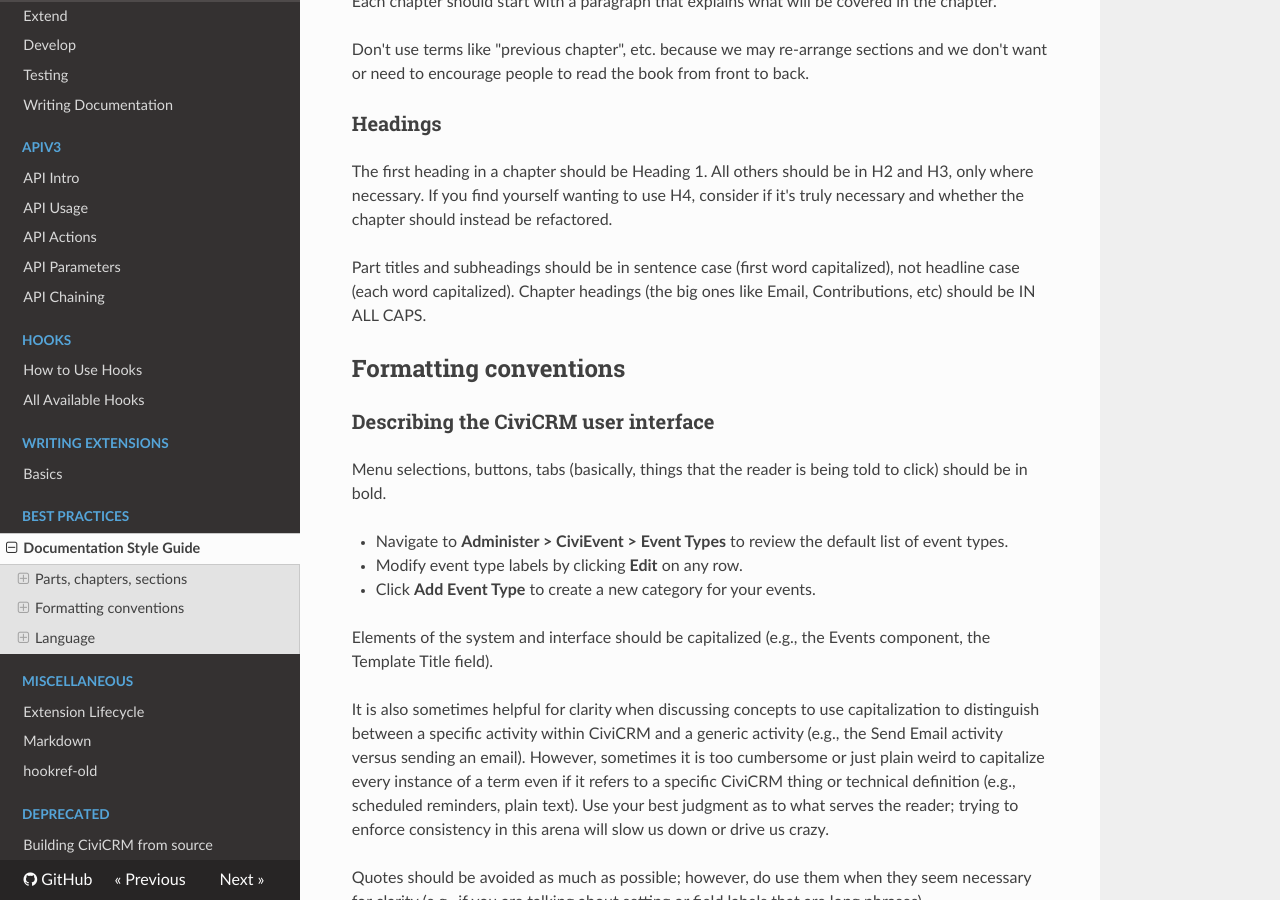
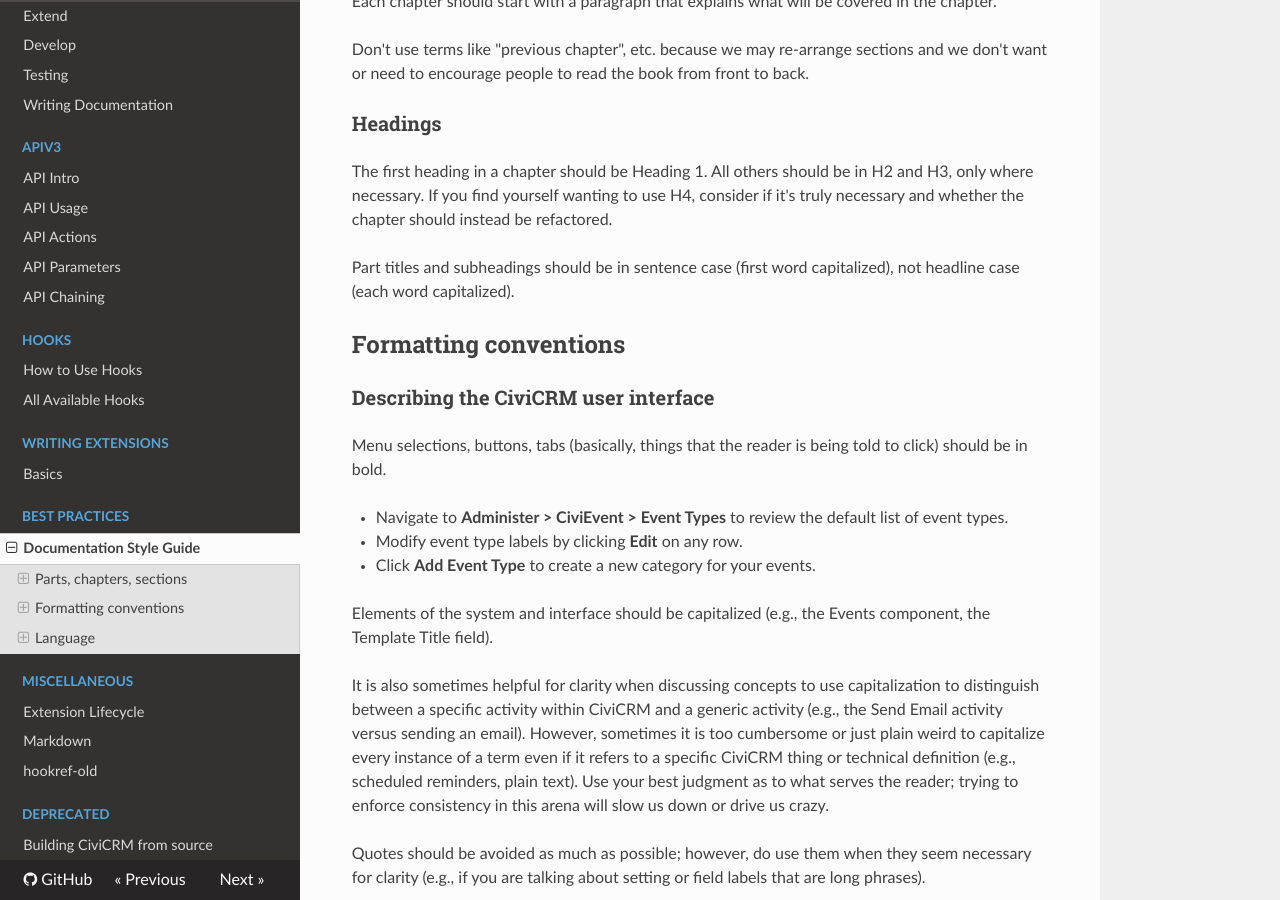
Before and after one commit to civicrm/civicrm-dev-docs, an MkDocs documentation site: the page built from docs/best-practices/documentation-style-guide.md, in a window 1280 px wide and 900 px high, scrolled down 538 px. Built offline with MkDocs 1.6.1, drawn with Linux system fonts in a browser that asks for light colours; nearby versions of some CDN libraries; old or Windows-style settings are respelled for this version of MkDocs.

Commit message:
Style guide: removing bit about all caps -- couldn't find an example of that in practice in the User Guide

```diff
--- a/docs/best-practices/documentation-style-guide.md
+++ b/docs/best-practices/documentation-style-guide.md
@@ -32,9 +32,7 @@
 instead be refactored.
 
 Part titles and subheadings should be in sentence case (first word
-capitalized), not headline case (each word capitalized). Chapter
-headings (the big ones like Email, Contributions, etc) should be IN ALL
-CAPS.
+capitalized), not headline case (each word capitalized).
 
 ## Formatting conventions
 
```
